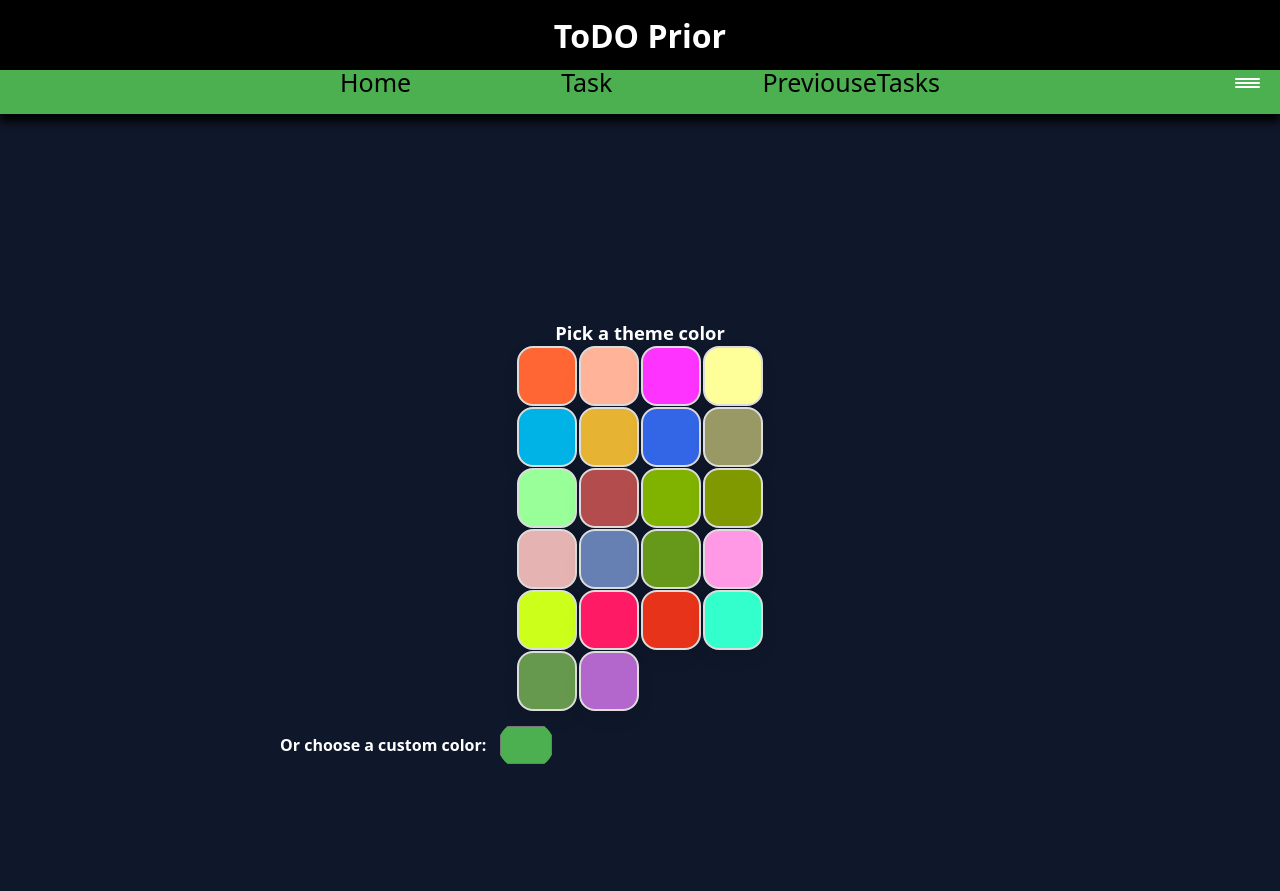
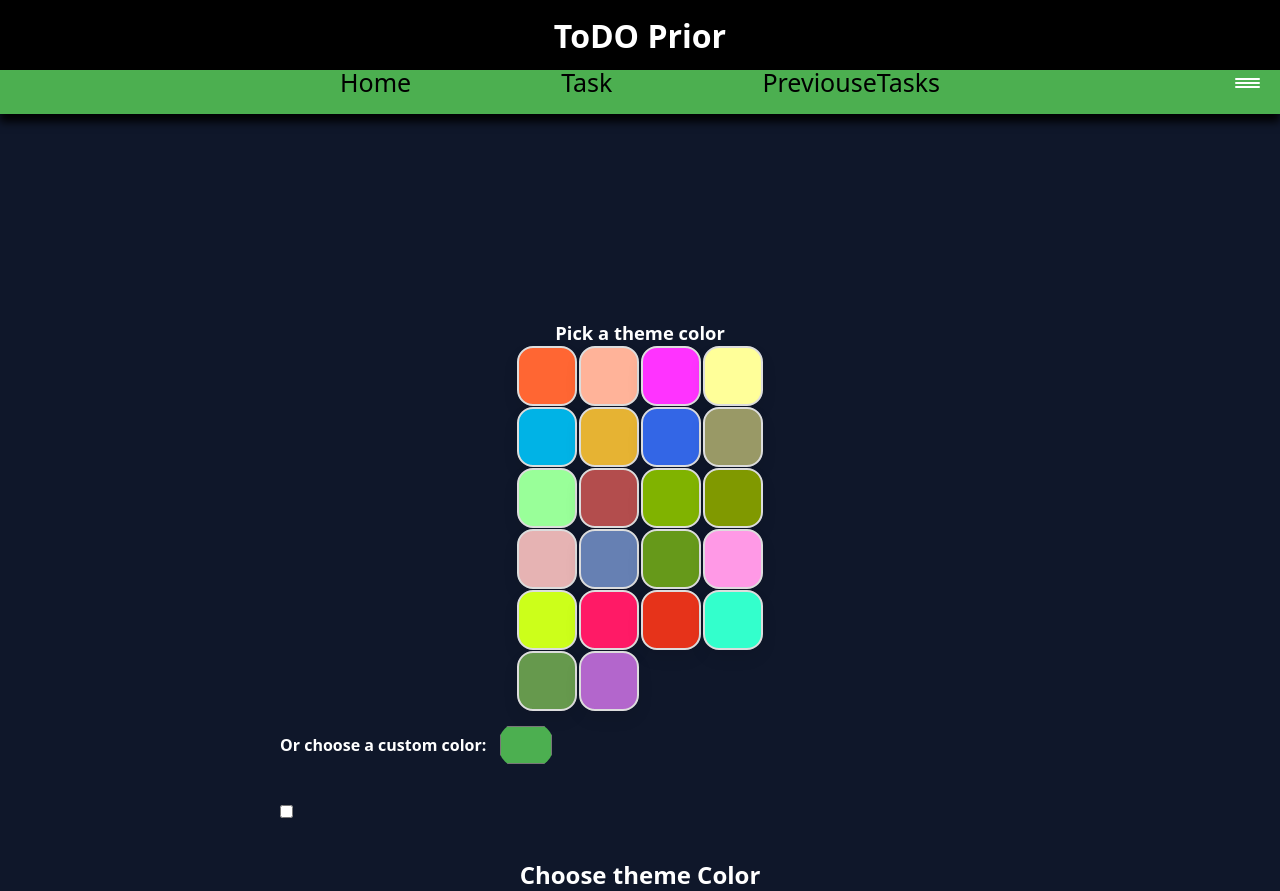
Before and after one commit to caleroedwarn-prog/typescript-react, a React (Create React App) app: page /settings in a window 1280 px wide. Before the commit the page ends 800 px from the top, so only its background shows below. Built offline with nearby package versions, Linux system fonts and the light colour scheme.

Commit message:
added theme color

```diff
--- a/src/pages/Settings.tsx
+++ b/src/pages/Settings.tsx
@@ -10,9 +10,12 @@ interface ContextType {
   setDeletedTask: React.Dispatch<React.SetStateAction<TaskType[]>>;
   previouseTask: TaskType[];
   setPreviouseTask: React.Dispatch<React.SetStateAction<TaskType[]>>;
+  darkMode: boolean;
+  setDarkMode: React.Dispatch<React.SetStateAction<boolean>>;
 }
 
 function Settings(){
+    const { darkMode, setDarkMode }  = useOutletContext<ContextType>();
     const { themeColor, setThemeColor } = useOutletContext<ContextType>();
     const colorPalette = [
       "#FF6633", "#FFB399", "#FF33FF", "#FFFF99",
@@ -91,6 +94,16 @@ function Settings(){
               }}
             />
           </div>
+          <h2> Choose theme Color</h2>
+
+          <label className="switch">
+            <input
+            type="checkbox"
+            checked={darkMode}
+            onChange={() => setDarkMode(prev => !prev)}
+            />
+            <span className="slider round"></span>
+          </label>
         </div>
       </>
     );
```
